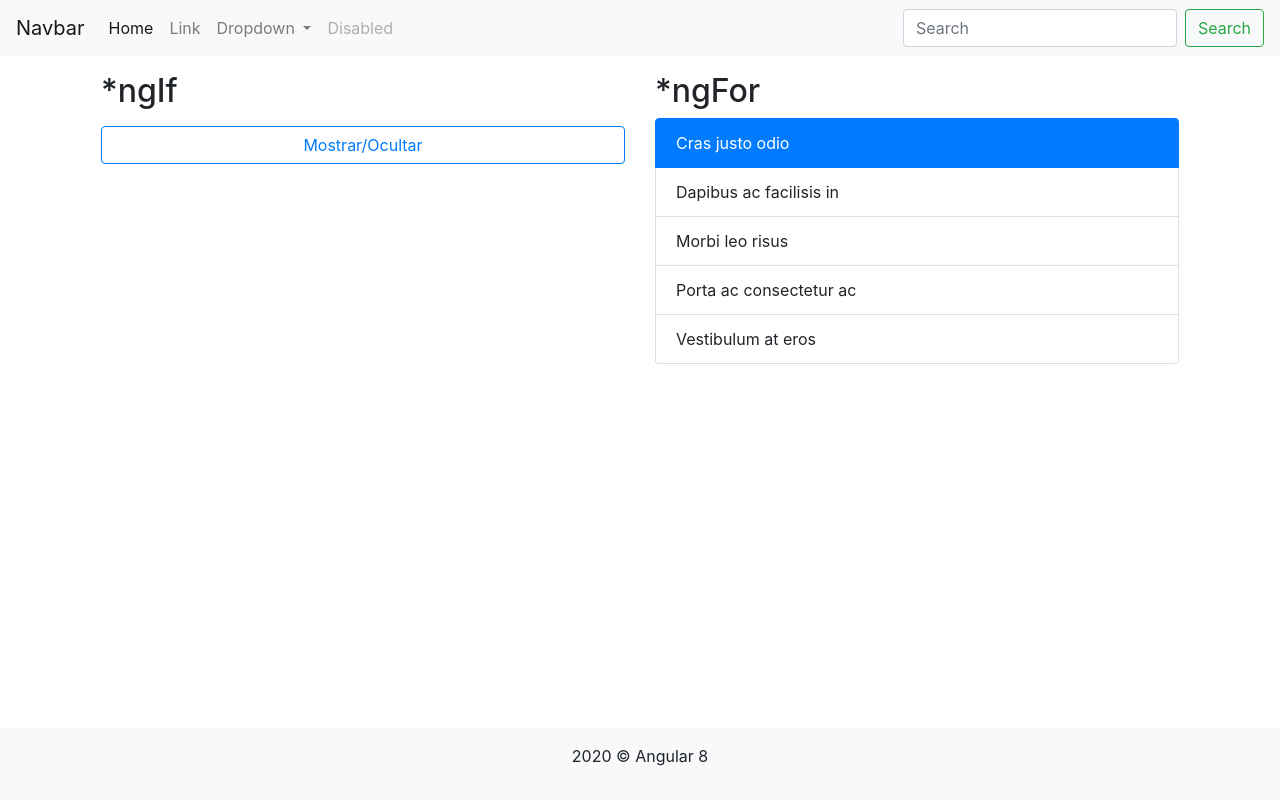
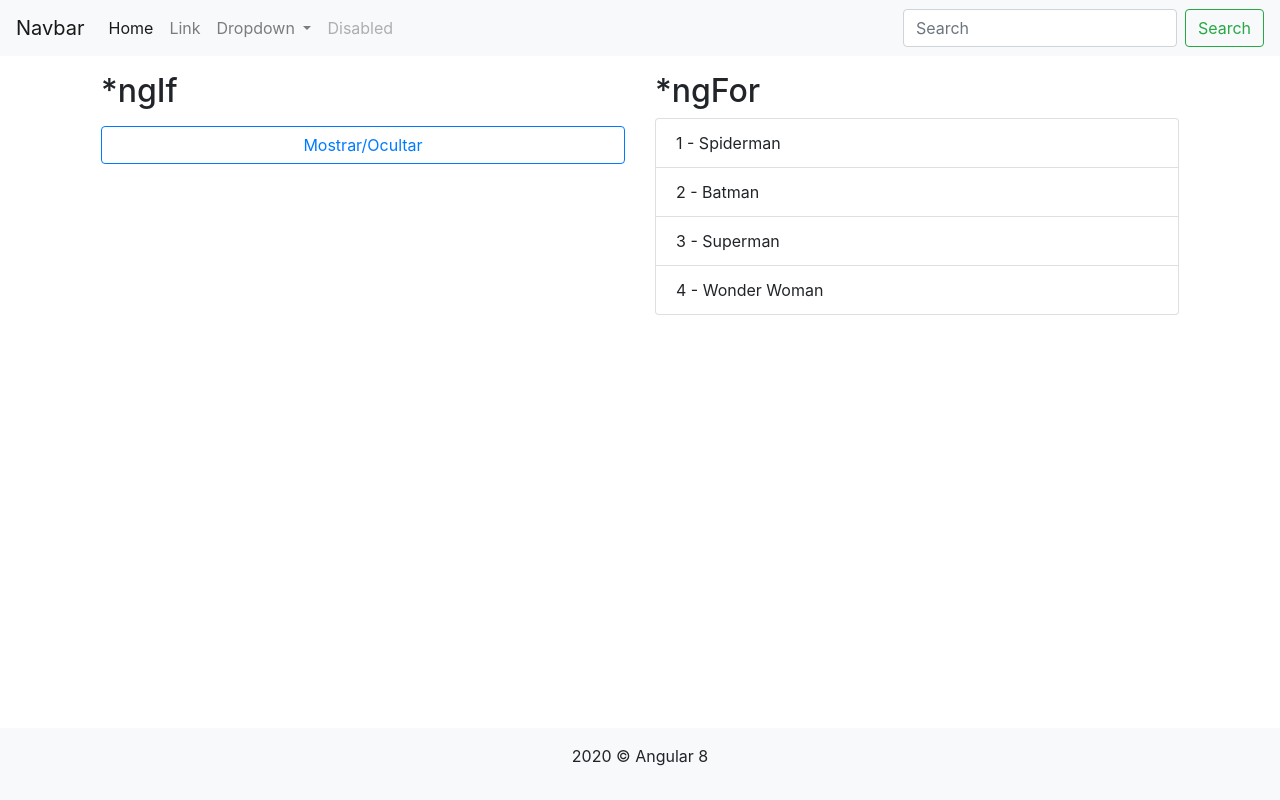
Before and after one commit to jcarlosj/Angular-App-1-Components-Directives-U-FH, an Angular app: page / in a window 1280 px wide. Built offline with nearby package versions, Linux system fonts and the light colour scheme.

Commit message:
[+] Component > Body: Directiva ngFor itera Array como lista

```diff
--- a/package.json
+++ b/package.json
@@ -1,5 +1,6 @@
 {
   "name": "hola-mundo",
+  "description": "Componentes y Directivas estructurales ngIf/ngFor",
   "version": "0.0.0",
   "scripts": {
     "ng": "ng",
--- a/src/app/components/body.component.html
+++ b/src/app/components/body.component.html
@@ -19,11 +19,9 @@
                 <h2>*ngFor</h2>
 
                 <ul class="list-group">
-                    <li class="list-group-item active">Cras justo odio</li>
-                    <li class="list-group-item">Dapibus ac facilisis in</li>
-                    <li class="list-group-item">Morbi leo risus</li>
-                    <li class="list-group-item">Porta ac consectetur ac</li>
-                    <li class="list-group-item">Vestibulum at eros</li>
+                    <li *ngFor="let character of characters; let i = index;" class="list-group-item">
+                        {{ i + 1 }} - {{ character }}
+                    </li>
                 </ul>
             </div>
         </div>
--- a/src/app/components/body.component.ts
+++ b/src/app/components/body.component.ts
@@ -10,4 +10,5 @@ export class BodyComponent {
         text: 'Un gran poder requiere una gran responsabilidad',
         author: 'Ben Parker'
     }
+    characters : string[] = [ 'Spiderman', 'Batman', 'Superman', 'Wonder Woman' ];
 }
```
